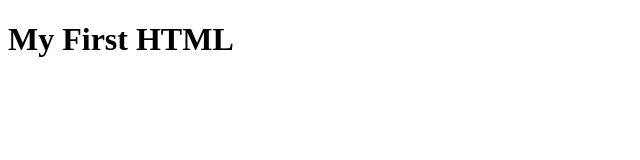
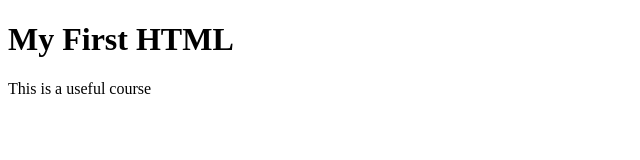
Before and after one commit to Padplus/coursera-test, a plain HTML site: page site/index.html in a window 1280 px wide. Shown: the whole page, without its empty margins (0-640 px from the left). Drawn offline with Linux system fonts and the light colour scheme.

Commit message:
My First Page

```diff
--- a/site/index.html
+++ b/site/index.html
@@ -5,5 +5,6 @@
 </head>
 <body>
 <H1>My First HTML</H1>
+<div>This is a useful course</div>
 </body>
 </html>
```
